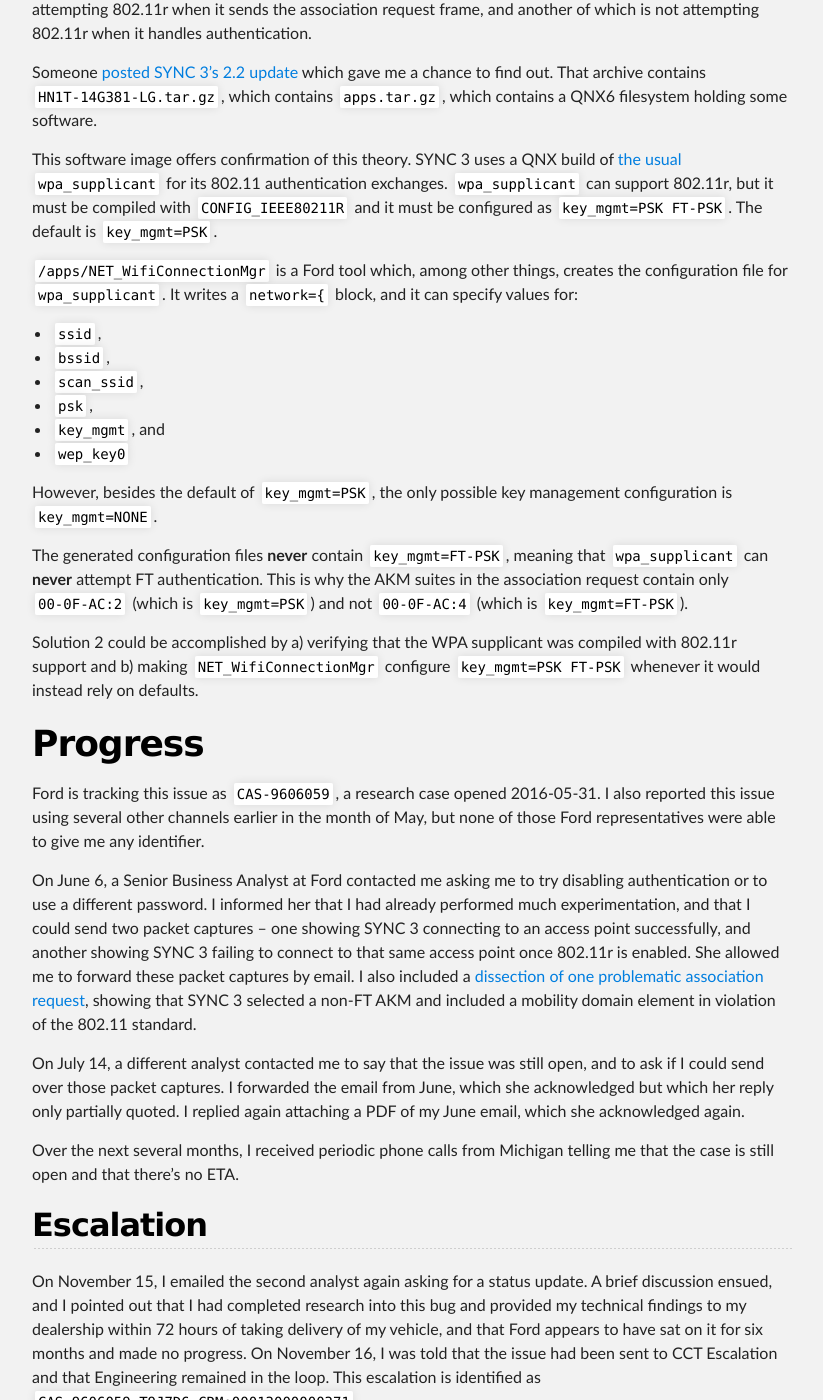
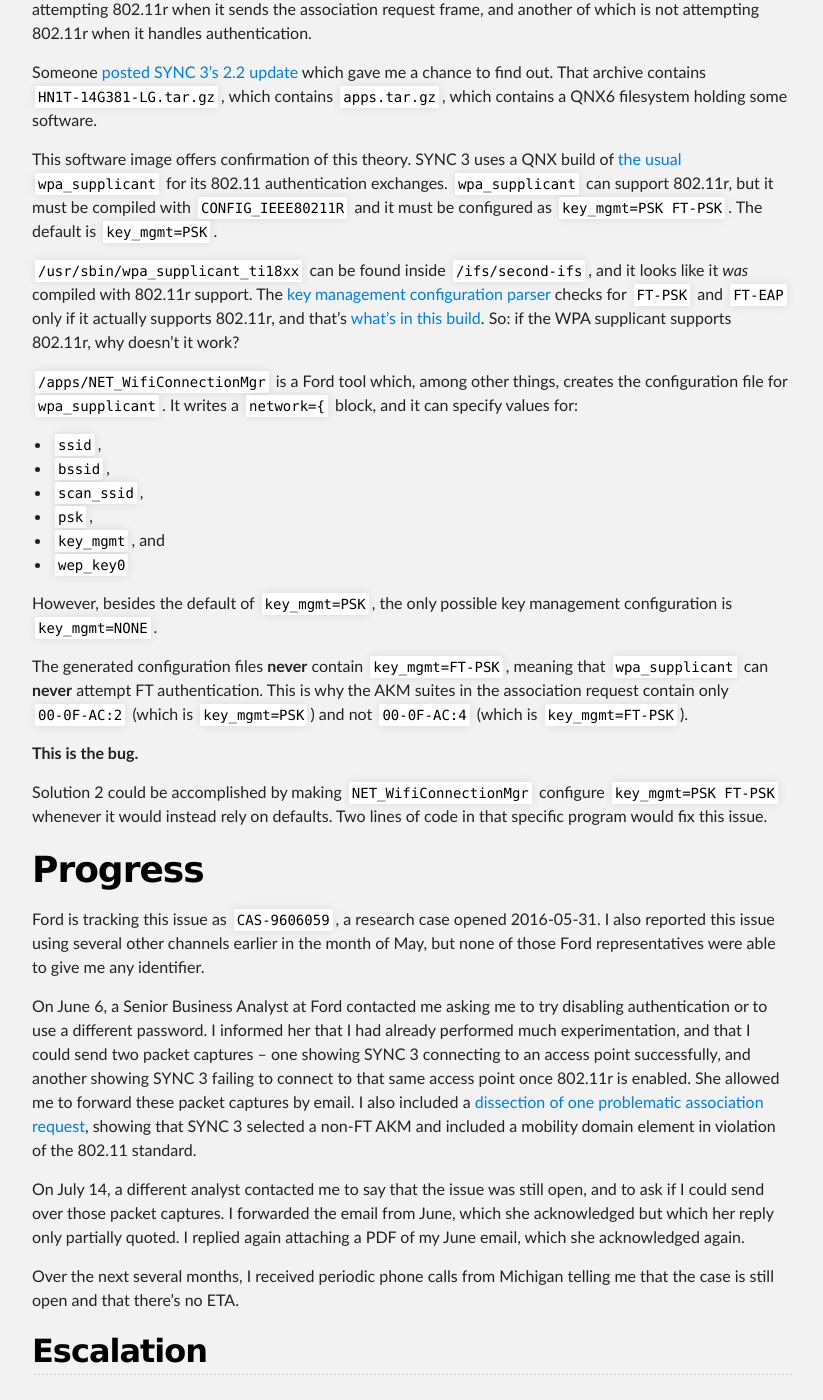
Before and after one commit to willglynn/ford-wifi-is-broken.com, a Jekyll site: the page built from index.md, in a window 1280 px wide and 1400 px high, scrolled down 2555 px. Shown: the whole window, without its empty margins (228-1051 px from the left). Built offline with Jekyll 4.4.1, drawn with Linux system fonts in a browser that asks for light colours; our own code applies the rules of GitHub Pages for plain Markdown files.

Commit message:
Describe wpa_supplicant

```diff
--- a/index.md
+++ b/index.md
@@ -68,6 +68,8 @@ Someone [posted SYNC 3's 2.2 update](http://www.2gfusions.net/showthread.php?tid
 
 This software image offers confirmation of this theory. SYNC 3 uses a QNX build of [the usual `wpa_supplicant`](https://w1.fi/wpa_supplicant/) for its 802.11 authentication exchanges. `wpa_supplicant` can support 802.11r, but it must be compiled with `CONFIG_IEEE80211R` and it must be configured as `key_mgmt=PSK FT-PSK`. The default is `key_mgmt=PSK`.
 
+`/usr/sbin/wpa_supplicant_ti18xx` can be found inside `/ifs/second-ifs`, and it looks like it *was* compiled with 802.11r support. The [key management configuration parser](https://w1.fi/cgit/hostap/tree/wpa_supplicant/config.c?h=hostap_2_4#n635) checks for `FT-PSK` and `FT-EAP` only if it actually supports 802.11r, and that's [what's in this build](/assets/images/wpa_supplicant_strings.png). So: if the WPA supplicant supports 802.11r, why doesn't it work?
+
 `/apps/NET_WifiConnectionMgr` is a Ford tool which, among other things, creates the configuration file for `wpa_supplicant`. It writes a `network={` block, and it can specify values for:
 
 * `ssid`,
@@ -81,7 +83,9 @@ However, besides the default of `key_mgmt=PSK`, the only possible key management
 
 The generated configuration files **never** contain `key_mgmt=FT-PSK`, meaning that `wpa_supplicant` can **never** attempt FT authentication. This is why the AKM suites in the association request contain only `00-0F-AC:2` (which is `key_mgmt=PSK`) and not `00-0F-AC:4` (which is `key_mgmt=FT-PSK`).
 
-Solution 2 could be accomplished by a) verifying that the WPA supplicant was compiled with 802.11r support and b) making `NET_WifiConnectionMgr` configure `key_mgmt=PSK FT-PSK` whenever it would instead rely on defaults.
+**This is the bug.**
+
+Solution 2 could be accomplished by making `NET_WifiConnectionMgr` configure `key_mgmt=PSK FT-PSK` whenever it would instead rely on defaults. Two lines of code in that specific program would fix this issue.
 
 Progress
 ===
```
Also changed, not shown: assets/images/wpa_supplicant_strings.png (added).
